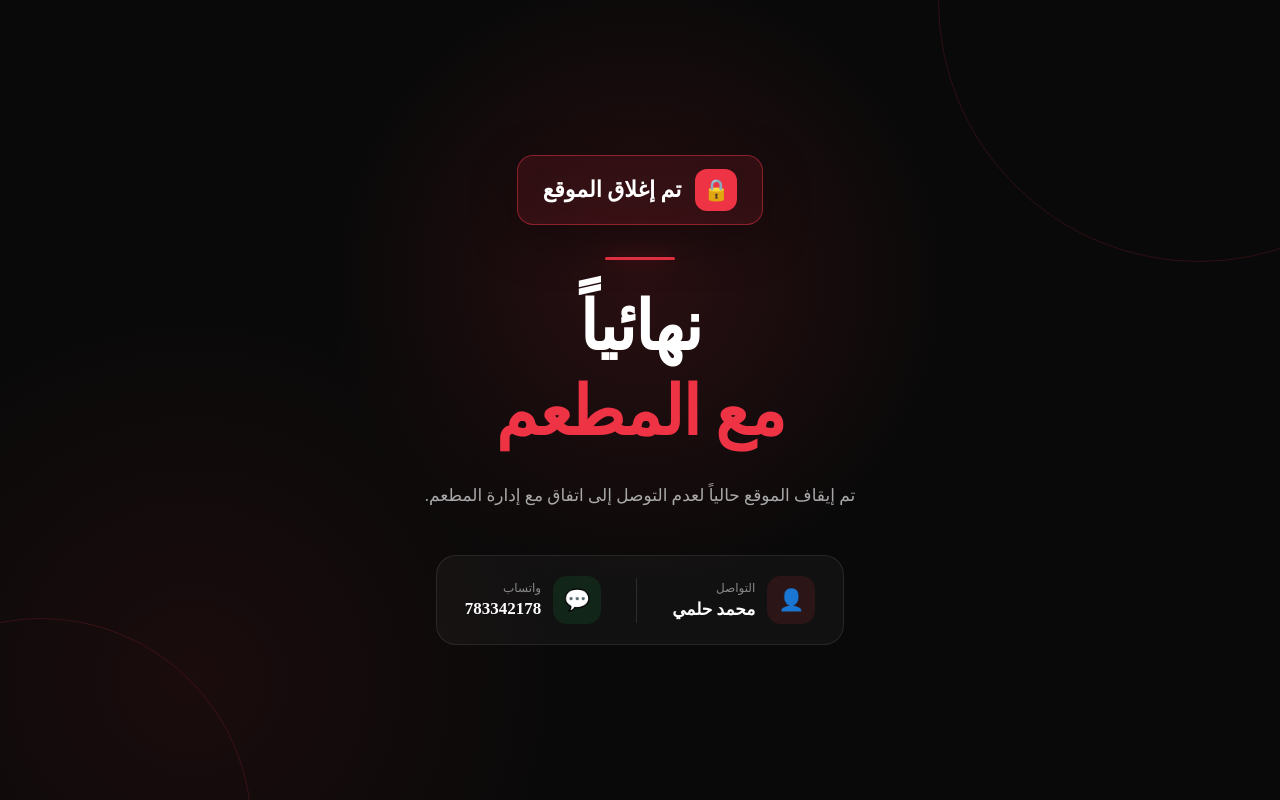
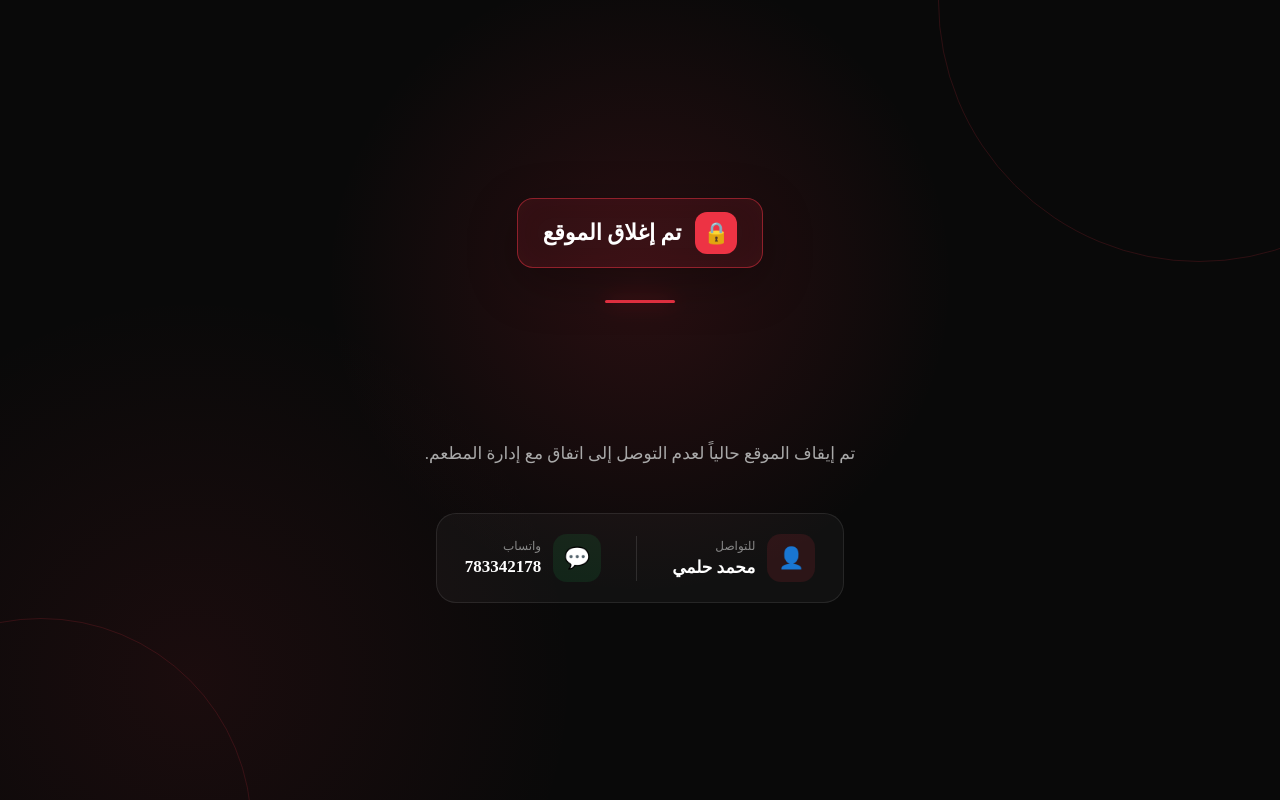
Before and after one commit to AbuMnif/Taaim, a Next.js app: page / in a window 1280 px wide. Shown: the top 800 px of the page. Built offline with nearby package versions, Linux system fonts and the light colour scheme.

Commit message:
Update page.js

```diff
--- a/app/page.js
+++ b/app/page.js
@@ -84,9 +84,9 @@ function ClosedOverlay() {
                 <div className="ta-closed-divider"></div>
 
                 <h1>
-                    نهائياً
+
                     <br />
-                    <span>مع المطعم</span>
+                    <span> </span>
                 </h1>
 
                 <p className="ta-closed-description">
@@ -98,7 +98,7 @@ function ClosedOverlay() {
                         <span className="ta-contact-icon">👤</span>
 
                         <div>
-                            <small>التواصل</small>
+                            <small> للتواصل </small>
                             <strong>محمد حلمي</strong>
                         </div>
                     </div>
```
